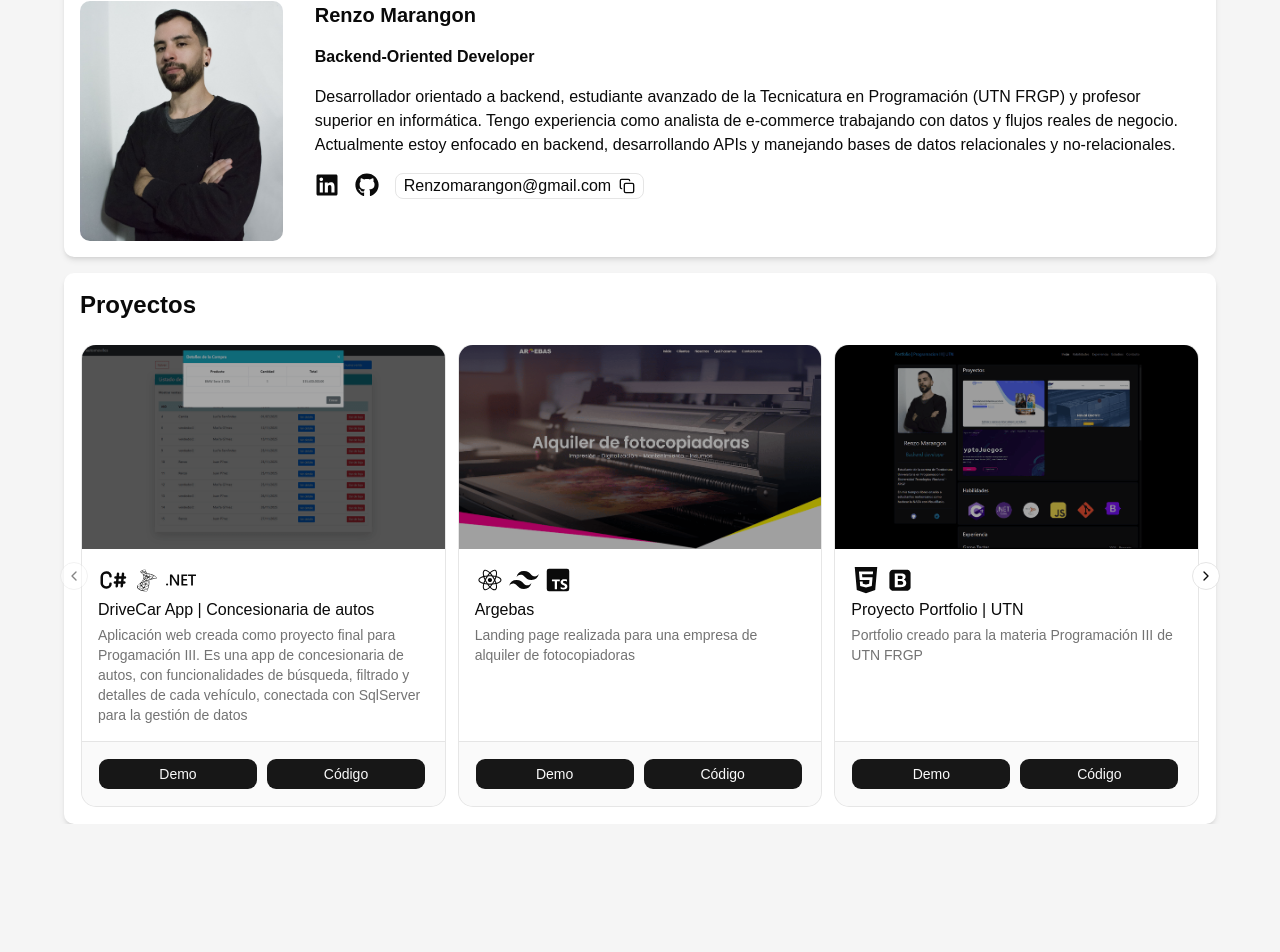
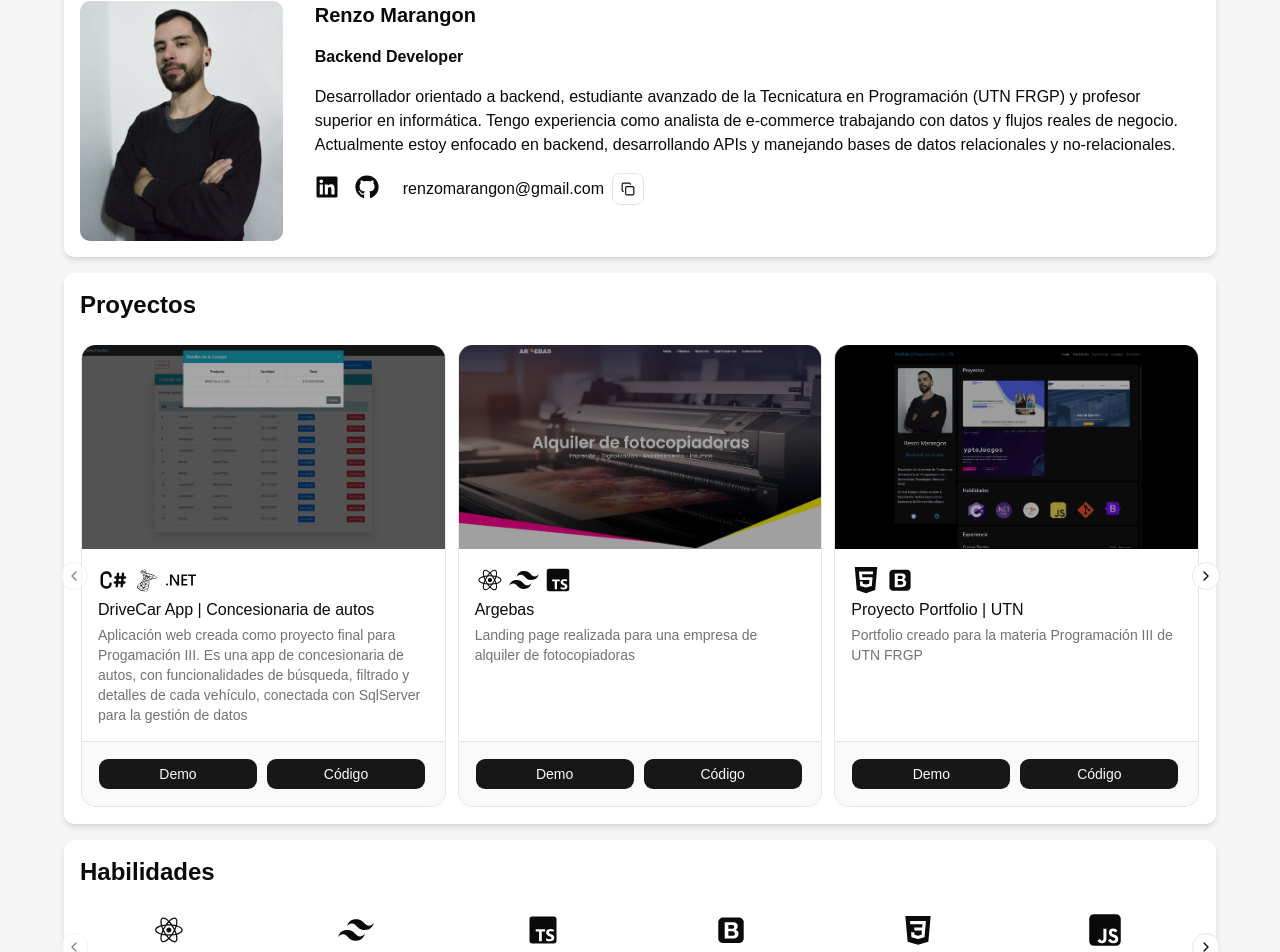
Before and after one commit to RenzoMarangon/portfolio_2026, a React (Vite) app: page / in a window 1280 px wide. Shown: the part 95-1047 px from the top of the page. Before the commit the page ends 919 px from the top, so only its background shows below. Built offline with nearby package versions, Linux system fonts and the light colour scheme.

Commit message:
Skills.tsx updated

```diff
--- a/src/App.tsx
+++ b/src/App.tsx
@@ -4,6 +4,7 @@ import { TooltipProvider } from "./components/ui/tooltip";
 import { About } from "./Sections/About";
 import { Projects } from "./Sections/Projects";
 import { Toaster } from "sonner";
+import { Skills } from "./Sections/Skills";
 
 function App() {
   return (
@@ -12,6 +13,7 @@ function App() {
         <Navbar />
         <About />
         <Projects />
+        <Skills />
         <Toaster />
       </TooltipProvider>
     </>
--- a/src/Sections/About.tsx
+++ b/src/Sections/About.tsx
@@ -31,7 +31,7 @@ export const About = () => {
         <div>
           <div className="flex flex-col gap-4">
             <h2 className="text-xl font-bold">Renzo Marangon</h2>
-            <h3 className="font-semibold">Backend-Oriented Developer</h3>
+            <h3 className="font-semibold">Backend Developer</h3>
             <p>
               Desarrollador orientado a backend, estudiante avanzado de la
               Tecnicatura en Programación (UTN FRGP) y profesor superior en
@@ -47,7 +47,7 @@ export const About = () => {
               target="_blank"
               rel="noopener noreferrer">
               <TooltipHover skill="LinkedIn">
-                <FaLinkedin />
+                <FaLinkedin className="mt-0.5" />
               </TooltipHover>
             </a>
             <a
@@ -55,16 +55,21 @@ export const About = () => {
               target="_blank"
               rel="noopener noreferrer">
               <TooltipHover skill="GitHub">
-                <FaGithub />
+                <FaGithub className="mt-0.5" />
               </TooltipHover>
             </a>
 
-            <button
-              onClick={handleCopy}
-              className="text-left text-base flex items-center gap-2 rounded-md border-1 px-2 hover:bg-gray-200 transition-colors">
-              Renzomarangon@gmail.com
-              <Copy className="w-4 h-4" />
-            </button>
+            <div className="flex items-center">
+              <p className="text-left text-base flex items-center gap-2 px-2">
+                renzomarangon@gmail.com
+              </p>
+              <TooltipHover skill="Copiar email">
+                <Copy
+                  onClick={handleCopy}
+                  className=" rounded-md border-1 px-2 hover:bg-gray-200 transition-colors w-8 h-8"
+                />
+              </TooltipHover>
+            </div>
           </div>
         </div>
       </Container>
--- a/src/Sections/Projects.tsx
+++ b/src/Sections/Projects.tsx
@@ -5,6 +5,8 @@ import { Button } from "@/components/ui/button";
 import { projects } from "../assets/projects";
 import type { Project } from "../assets/projects";
 import type { Skill } from "../assets/skillsIcons";
+import { skillsIcons } from "@/assets/skillsIcons";
+import { TooltipHover } from "@/components/TooltipHover";
 
 import {
   Card,
@@ -22,9 +24,6 @@ import {
   CarouselNext,
   CarouselPrevious,
 } from "@/components/ui/carousel";
-
-import { TooltipHover } from "@/components/TooltipHover";
-import { skillsIcons } from "@/assets/skillsIcons";
 
 export const Projects = () => {
   return (
--- /dev/null
+++ b/src/Sections/Skills.tsx
@@ -0,0 +1,45 @@
+import { Container } from "@/components/Container";
+import { Section } from "@/components/Section";
+import type { Skill } from "@/assets/skillsIcons";
+import { skillsIcons } from "@/assets/skillsIcons";
+import {
+  Carousel,
+  CarouselContent,
+  CarouselItem,
+  CarouselNext,
+  CarouselPrevious,
+} from "@/components/ui/carousel";
+
+export const Skills = () => {
+  return (
+    <Section>
+      <Container className=" p-4 rounded-lg bg-white shadow-md mt-4">
+        <h2 className="text-2xl font-bold mb-6">Habilidades</h2>
+        <Carousel
+          opts={{
+            align: "start",
+          }}
+          className="w-full max-w-6xl mx-auto">
+          <CarouselContent className="">
+            {Object.keys(skillsIcons).map((skill) => {
+              const Icon = skillsIcons[skill as Skill];
+
+              if (!Icon) return null;
+
+              return (
+                <CarouselItem className="basis-1/3 sm:basis-1/4 lg:basis-1/6 ml-0.5 -mr-1 pb-0.5">
+                  <div key={skill} className="flex flex-col items-center">
+                    <Icon className="text-4xl mb-2" />
+                    <p className="text-center">{skill}</p>
+                  </div>
+                </CarouselItem>
+              );
+            })}
+          </CarouselContent>
+          <CarouselPrevious className="-left-2 sm:flex sm:left-0 md:-left-4 lg:-left-5" />
+          <CarouselNext className="-right-2 sm:flex sm:right-0 md:-right-4 lg:-right-5" />
+        </Carousel>
+      </Container>
+    </Section>
+  );
+};
--- a/src/assets/projects.ts
+++ b/src/assets/projects.ts
@@ -58,16 +58,6 @@ export const projects: Project[] = [
     img: bolucompras,
     skills: ["React", "Sass", "Firebase"],
   },
-
-  {
-    title: "BnBuddy",
-    description:
-      "Sitio web de app para guías digitales de turismo para tus huéspedes",
-    href: "https://bnbuddy.netlify.app/",
-    githubUrl: "https://github.com/RenzoMarangon/AirBNB",
-    img: bnbuddy,
-    skills: ["React", "Bootstrap", "JavaScript"],
-  },
   {
     title: "Naval Electric",
     description:
@@ -77,32 +67,4 @@ export const projects: Project[] = [
     img: navalelectric,
     skills: ["HTML", "Sass", "JavaScript"],
   },
-  {
-    title: "Vanilla JS Store | ecommerce",
-    description:
-      "Pseudo ecommerce creado con vanilla JS, con funcionalidades de busqueda y carrito de compras",
-    href: "https://ecommercevainillajs.netlify.app/",
-    githubUrl: "https://github.com/RenzoMarangon/e-commerce_vanillaJS",
-    img: vanillastore,
-    skills: ["JavaScript", "Sass"],
-  },
-  {
-    title: "Guía de Flexbox",
-    description:
-      "Guía interactiva realizada para curso de introduccion al desarrollo web, consiste en una guía interactiva de Flexbox con ejemplos y ejercicios prácticos",
-    href: "https://introduccion-a-flexbox.netlify.app/",
-    githubUrl:
-      "https://github.com/RenzoMarangon/clases-desarrollo-web/tree/main/proyecto%20-%2004%20-%20flex-box",
-    img: introduccionaflexbox,
-    skills: ["HTML", "JavaScript", "Bootstrap"],
-  },
-  {
-    title: "CryptoJuegos",
-    description:
-      "Proyecto final realizado para curso de introducción al desarrollo web, consiste en un sitio web de juegos de azar con temática de criptomonedas",
-    href: "https://cryptojuegos.netlify.app/",
-    githubUrl: "https://github.com/cryptojuegos",
-    img: cryptojuegos,
-    skills: ["HTML", "CSS", "JavaScript"],
-  },
 ];
```
